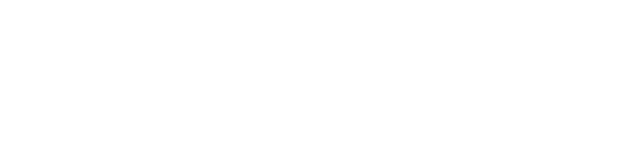
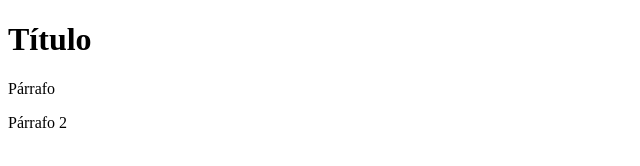
Before and after one commit to Wismarium/wismarium-app, a plain HTML site: page index.html in a window 1280 px wide. Shown: the whole page, without its empty margins (0-640 px from the left). Drawn offline with Linux system fonts and the light colour scheme.

Commit message:
fix head

```diff
--- a/index.html
+++ b/index.html
@@ -2,7 +2,7 @@
 <html>
 <head>
     <meta charset="utf-8">
-    <script src="basic.js"/>
+    <script src="basic.js"></script>
     <title>Wismarium</title>
 </head>
 <body>
```
